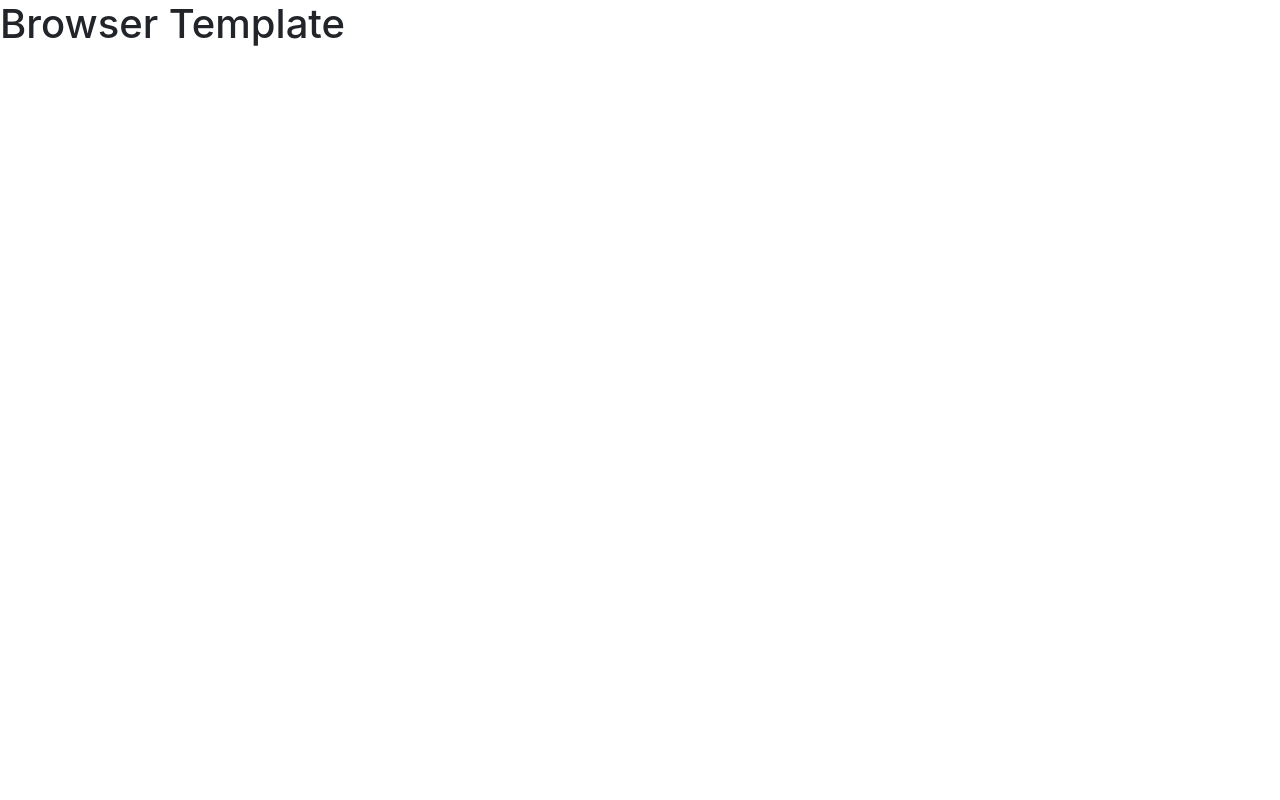
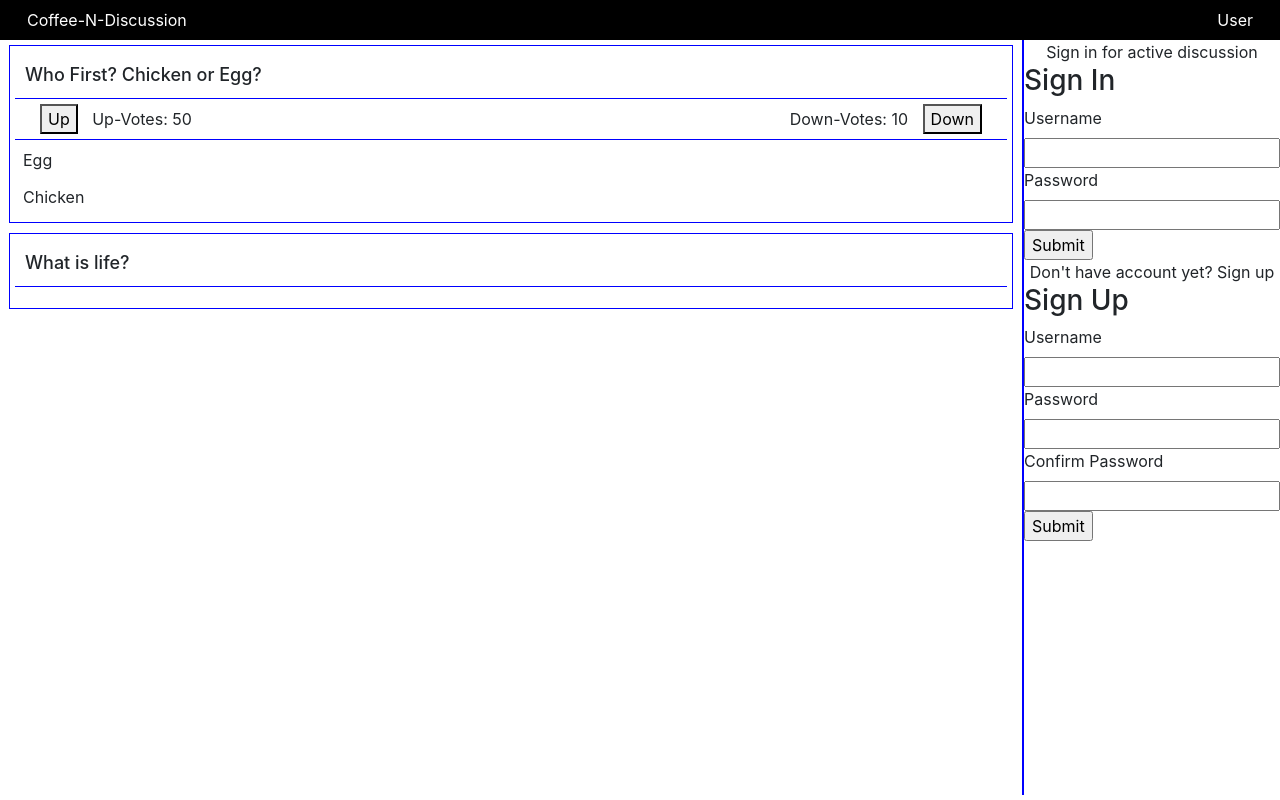
Before and after one commit to maharit108/Coffee-Talk, a website built with webpack: page index.html in a window 1280 px wide. Built offline with nearby package versions, Linux system fonts and the light colour scheme.

Commit message:
2. Add basic HTML and styling

```diff
--- a/assets/styles/index.scss
+++ b/assets/styles/index.scss
@@ -1 +1,79 @@
 @import '~bootstrap/scss/bootstrap';
+
+body {
+  margin: 0;
+  width: 100vw;
+}
+
+nav {
+  display: flex;
+  flex-direction: row;
+  justify-content: space-between;
+  align-items: center;
+  padding: 0 25px 0 25px;
+  border: 2px solid black;
+  background-color: black;
+  width: 100vw;
+  height: 40px;
+  color: white;
+}
+
+main {
+  display: flex;
+  flex-direction: row;
+}
+
+.magazine {
+  width: 80vw;
+  box-sizing: content-box;
+  display: flex;
+  flex-direction: column;
+  flex-wrap: wrap;
+  justify-content: flex-start;
+  align-items: center;
+}
+
+.magazine article {
+  border: 1px solid blue;
+  margin: 5px;
+  padding: 5px;
+  width: calc(80vw - 20px);
+}
+
+.topic {
+  font-size: 18px;
+  font-weight: 500;
+  border-bottom: 1px solid blue;
+  padding: 10px;
+}
+
+.rating {
+  border-bottom: 1px solid blue;
+  display: flex;
+  flex-direction: row;
+  justify-content: space-between;
+  padding: 5px;
+}
+
+.rev {
+  margin: 0 10px 0 10px;
+}
+
+.btn-up, .btn-down {
+  margin: 0px 10px 0px 10px;
+}
+
+.comment {
+  margin: 3px;
+  padding: 5px;
+}
+
+aside {
+  border-left: 2px solid blue;
+  height: calc(100vh - 45px);
+  width: 20vw;
+  box-sizing: content-box;
+  display: flex;
+  flex-direction: column;
+  align-items:center;
+}
--- a/index.html
+++ b/index.html
@@ -1,7 +1,7 @@
 <!DOCTYPE html>
 <html>
     <head>
-      <title>Example</title>
+      <title>Coffee</title>
       <meta name="viewport" content="width=device-width, initial-scale=1">
 
       <!-- Do not add `link` tags-->
@@ -12,6 +12,58 @@
       <script src="public/application.js" type="text/javascript" charset="utf-8" defer></script>
     </head>
     <body>
-      <h1>Browser Template</h1>
+      <header>
+        <nav>
+          <div class='logo'>Coffee-N-Discussion</div>
+          <div class='profile'>User</div>
+        </nav>
+      </header>
+      <main>
+      <div class = 'magazine'>
+        <article>
+          <div class='topic'>Who First? Chicken or Egg? </div>
+          <div class='rating'>
+            <div class = 'rev up'>
+              <button class = 'btn-up'>Up</button>
+              <span class='review'>Up-Votes:</span>
+              <span class='up'>50</span>
+            </div>
+            <div class = 'rev down'>
+              <span class='review'>Down-Votes:</span>
+              <span class='up'>10</span>
+              <button class = 'btn-down'>Down</button>
+            </div>
+          </div>
+          <div class='comment'>Egg</div>
+          <div class='comment'>Chicken</div>
+        </article>
+        <article>
+          <div class='topic'>What is life? </div>
+          <div class='comment'></div>
+        </article>
+      </div>
+      <aside>
+        <span class='advice'>Sign in for active discussion</span>
+        <form class = 'signIn'>
+          <h3>Sign In</h3>
+          <label for='unameSI'>Username</label><br>
+          <input type='text' id='unameSI'><br>
+          <label for='pwdSI'>Password</label><br>
+          <input type='text' id='pwdSI'><br>
+          <input type='submit' id='sUp'>
+        </form>
+        <span class='toggle-signUp-In'>Don't have account yet? Sign up</span>
+        <form class = 'signUp'>
+          <h3>Sign Up</h3>
+          <label for='unameSU'>Username</label><br>
+          <input type='text' id='unameSU'><br>
+          <label for='pwdSU'>Password</label><br>
+          <input type='text' id='pwdSU'><br>
+          <label for='cpwdSU'>Confirm Password</label><br>
+          <input type='text' id='cpwdSU'><br>
+          <input type='submit' id='sUp'>
+        </form>
+      </aside>
+      </main>
     </body>
 </html>
```
